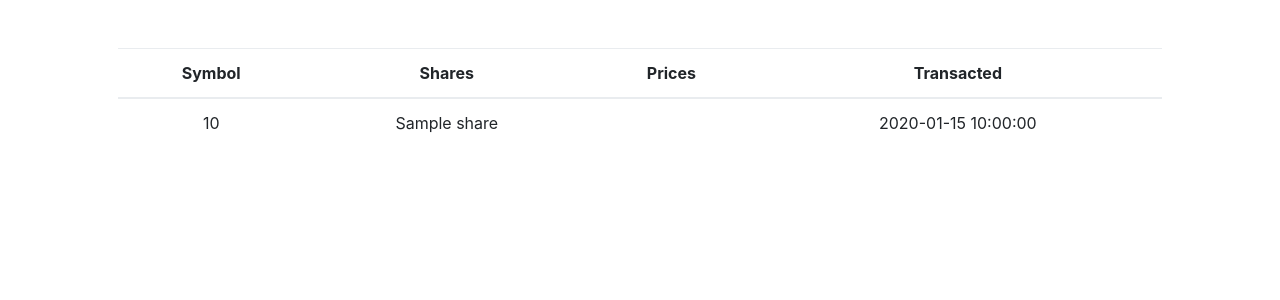
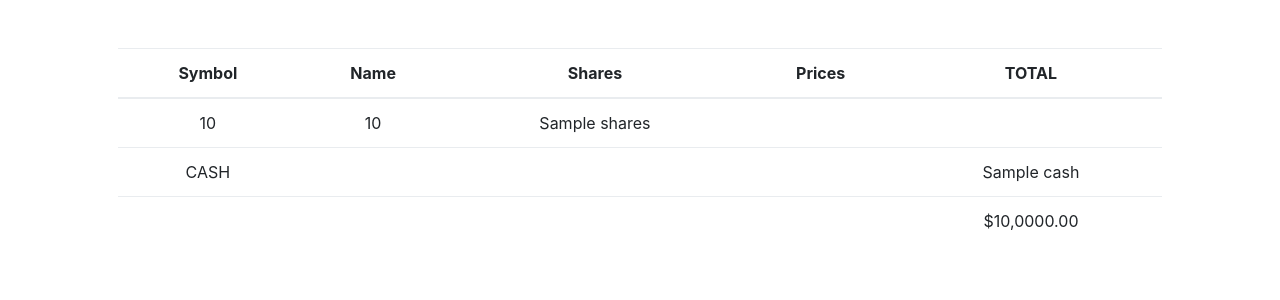
Before and after one commit to MiguelHG2351/psets-cs50, a Flask app: template psets/pset7/finance/templates/index.html in a window 1280 px wide. Shown: the part 76-376 px from the top of the page. Run offline with Flask 2, Linux system fonts and the light colour scheme; the template is opened without the code that fills it: most values are stand-ins (such as "Sample title", 1, 10 or a date in 2020); some libraries are stand-ins or nearby versions.

Commit message:
GG well played :D

```diff
--- a/psets/pset7/finance/application.py
+++ b/psets/pset7/finance/application.py
@@ -1,14 +1,19 @@
 from cs50 import SQL
-from flask import Flask, flash, redirect, render_template, request, session
+from flask import Flask, flash, redirect, url_for, render_template, request, session
 from flask_session import Session
 from tempfile import mkdtemp
 from werkzeug.exceptions import default_exceptions
 from werkzeug.security import check_password_hash, generate_password_hash
 
-from helpers import apology, login_required, lookup, usd
+from helpers import apology, login_required, lookup
 
 # Configure application
 app = Flask(__name__)
+
+
+def usd(value):
+    """Formats value as USD."""
+    return f"${value:,.2f}"
 
 # Ensure responses aren't cached
 @app.after_request
@@ -35,13 +40,13 @@ db = SQL("sqlite:///finance.db")
 @login_required
 def index():
     """Show portfolio of stocks"""
+    # selecciona los campos symbol, shares de portafolio donde el user_id sea el id que se pasa de session['user_id']
     pf = db.execute("SELECT symbol, shares FROM portfolio WHERE user_id=:id", id=session["user_id"])
     stonks = 0
-
     for p in pf:
         symbol = p["symbol"]
         shares = p["shares"]
-        price = lookup(symbol)
+        price = lookup(symbol)['price']
         total = price * shares
         stonks += total
         db.execute("update portfolio set price = :pr, total = :t where symbol = :sym and user_id = :id", pr=price, t=total, sym=symbol, id=session["user_id"])
@@ -57,33 +62,33 @@ def index():
     transactions = db.execute(
         "SELECT symbol,SUM(share) as shares, price_per_share as price,SUM(TOTAL) as total  FROM transactions WHERE user_id = :id GROUP BY symbol, price_per_share", id=session["user_id"])
 
-    return render_template("index.html", cash=usd(cash), stonks=usd(stonks), transactions=transactions)
+    return render_template("index.html", cash=usd(cash), stonks=usd(stonks), transactions=transactions, usd = usd)
 
 
 @app.route("/buy", methods=["GET", "POST"])
 @login_required
 def buy():
     """Buy shares of stock"""
-        # si el simbolo existe
     if request.method == "POST":
         quote = lookup(request.form.get("symbol"))
+        print(quote)
         if quote == None:
             return apology("Simbolo invalido", 400)
 
-        # si share tiene un entero positivo
+        # si es entero positivo
         try:
             share = int(request.form.get("shares"))
         except:
             return apology("Las acciones deben ser positivas", 400)
 
-        # si las acciones solicitadas son 0
+        # Si no especifico la cantidad de acciones  a comprar
         if share <= 0:
             return apology("Debes solicitar un numero de acciones")
 
-        # consulta la base de datos para el username
+        # consulta la base de datos para el username, 'selecciona el cash de la tabla users donde el id sea: '
         rows = db.execute("SELECT cash FROM users  WHERE id = :user_id", user_id=session["user_id"])
 
-        # dinero que el usuario dispone en la cuenta
+        # dinero que el usuario dispone en la cuenta y el que va a gastar en share
         cash_remaining = rows[0]["cash"]
         price_per_share = quote["price"]
 
@@ -93,14 +98,14 @@ def buy():
         if total_price > cash_remaining:
             return apology("No posee fondos suficientes para completar esta accion")
 
-        # TODO = transaccion
+        # Actualiza estas tablas con estos valores, y donde el id sea: . E inserta en el historial de transacciones estos valores
         db.execute("UPDATE users SET cash = cash- :price WHERE id = :user_id", price=total_price, user_id=session["user_id"])
         db.execute("INSERT INTO  transactions (user_id, symbol, share, price_per_share, TOTAL) VALUES (:user_id, :symbol, :share, :price, :total)",
                     user_id=session["user_id"],
                 symbol=request.form.get("symbol"),
                 share=share,
                 price=price_per_share, total=total_price)
-        flash("Comprado!")
+        flash("Bought!") # Mensaje de todo bien, todo correcto
 
         return redirect(url_for("index"))
     else:
@@ -136,15 +141,15 @@ def login():
             return apology("must provide password", 403)
 
         # Query database for username
-        rows = db.execute("SELECT * FROM users WHERE username = :username",
+        user = db.execute("SELECT * FROM users WHERE username = :username",
                           username=request.form.get("username"))
 
         # Ensure username exists and password is correct
-        if len(rows) != 1 or not check_password_hash(rows[0]["hash"], request.form.get("password")):
+        if len(user) != 1 or not check_password_hash(user[0]["hash"], request.form.get("password")):
             return apology("invalid username and/or password", 403)
 
         # Remember which user has logged in
-        session["user_id"] = rows[0]["id"]
+        session["user_id"] = user[0]["id"]
 
         # Redirect user to home page
         return redirect("/")
@@ -200,7 +205,7 @@ def register():
             return apology("Parece que escribiste mal un caracter o número, F")
         if db.execute("SELECT username FROM users WHERE username = :username", username=request.form["username"]):
             return apology("El nombre de usuario ya existe, intenta con otro")
-        userID = db.execute('INSERT INTO users(username, hash) VALUES (:username, :pwd)', username = request.form['username'], pwd=generate_password_hash(request.form['password']))
+        userID = db.execute('INSERT INTO users(username, hash) VALUES (:username, :pwd)', username = username, pwd=generate_password_hash(password))
         session['user_id'] = userID
 
         return redirect('/')
@@ -216,7 +221,7 @@ def sell():
             if not request.form.get('symbol'):
                 return apology("No es una acción valida", 400)
         quote = lookup(request.form.get("symbol"))
-        if qoute == None:
+        if quote == None:
             return apology('Invalid symbol', 400)
 
         if not request.form.get("shares").isnumeric() or int(request.form.get("shares")) < 1:
@@ -229,15 +234,17 @@ def sell():
         if share <= 0:
             return apology("Debes solicitar un numero de acciones", 400)
 
-        rows = db.execute("SELECT cash FROM users  WHERE id = :user_id", user_id=session["user_id"])
+        users = db.execute("SELECT cash FROM users  WHERE id = :user_id", user_id=session["user_id"])
+        shares = int(db.execute('SELECT share FROM transactions WHERE user_id=:id', id=session['user_id'])[0]['share'])
 
-        cash = rows[0]["cash"]
+        current_cash = users[0]["cash"]
         price_per_share = quote["price"]
-
         total_price = price_per_share * share
-
-        if total_price > cash_remaining:
-            return apology("No posee fondos suficientes para completar esta accion", 400)
+        print(f'shares: ${shares}, share: ${share}')
+        if total_price > current_cash:
+            return apology("No posee fondos suficientes para completar esta accion", 403)
+        if share > shares:
+            return apology("Too many symbols", 400);
 
         db.execute("UPDATE users SET cash = cash + :price_per_share WHERE id = :user_id",
                     price_per_share=total_price, user_id=session["user_id"])
@@ -248,7 +255,7 @@ def sell():
                     share=share*-1,
                     price=price_per_share,
                     TOTAL=price_per_share*share*-1)
-        flash("Vendido! c:")
+        flash("Sold!")
 
         return redirect("/")
 
--- a/psets/pset7/finance/helpers.py
+++ b/psets/pset7/finance/helpers.py
@@ -107,8 +107,3 @@ def lookup(symbol):
 
     except:
         return None
-
-
-def usd(value):
-    """Formats value as USD."""
-    return f"${value:,.2f}"
--- a/psets/pset7/finance/templates/index.html
+++ b/psets/pset7/finance/templates/index.html
@@ -9,20 +9,35 @@
         <thead>
             <tr>
                 <th>Symbol</th>
+                <th>Name</th>
                 <th>Shares</th>
                 <th>Prices</th>
-                <th>Transacted</th>
+                <th>TOTAL</th>
             </tr>
         </thead>
         <tbody>
             {% for transaction in transactions %}
                 <tr>
                     <td>{{ transaction.symbol }}</td>
-                    <td>{{ transaction.share }}</td>
-                    <td>{{ usd(transaction.price_per_share)}}</td>
-                    <td>{{ transaction.date }}</td>
+                    <td>{{ transaction.symbol }}</td>
+                    <td>{{ transaction.shares }}</td>
+                    <td>{{ usd(transaction.price) }}</td>
+                    <td>{{ usd(transaction.total) }}</td>
                 </tr>
             {% endfor %}
+            <tr>
+                <td>CASH</td>
+                <td></td>
+                <td></td>
+                <td></td>
+                <td>{{ cash }}</td>
+            </tr>
         </tbody>
+        <tfoot>
+            <tr>
+                <td colspan="4"></td>
+                <td>$10,0000.00</td>
+            </tr>
+        </tfoot>
     </table>
 {% endblock %}
--- a/psets/pset7/finance/templates/sell.html
+++ b/psets/pset7/finance/templates/sell.html
@@ -10,7 +10,7 @@
             <select name="symbol" class="form-control">
                 <option disable select value="">Symbol</option>
                 {% for row in stocks %}
-                    <option value="{{row.symbol}">{{ row.symbol }}</option>
+                    <option value="{{row.symbol}}">{{ row.symbol }}</option>
                 {% endfor %}
             </select>
         </div>
```
Also changed, not shown: psets/pset7/finance/finance.db.
